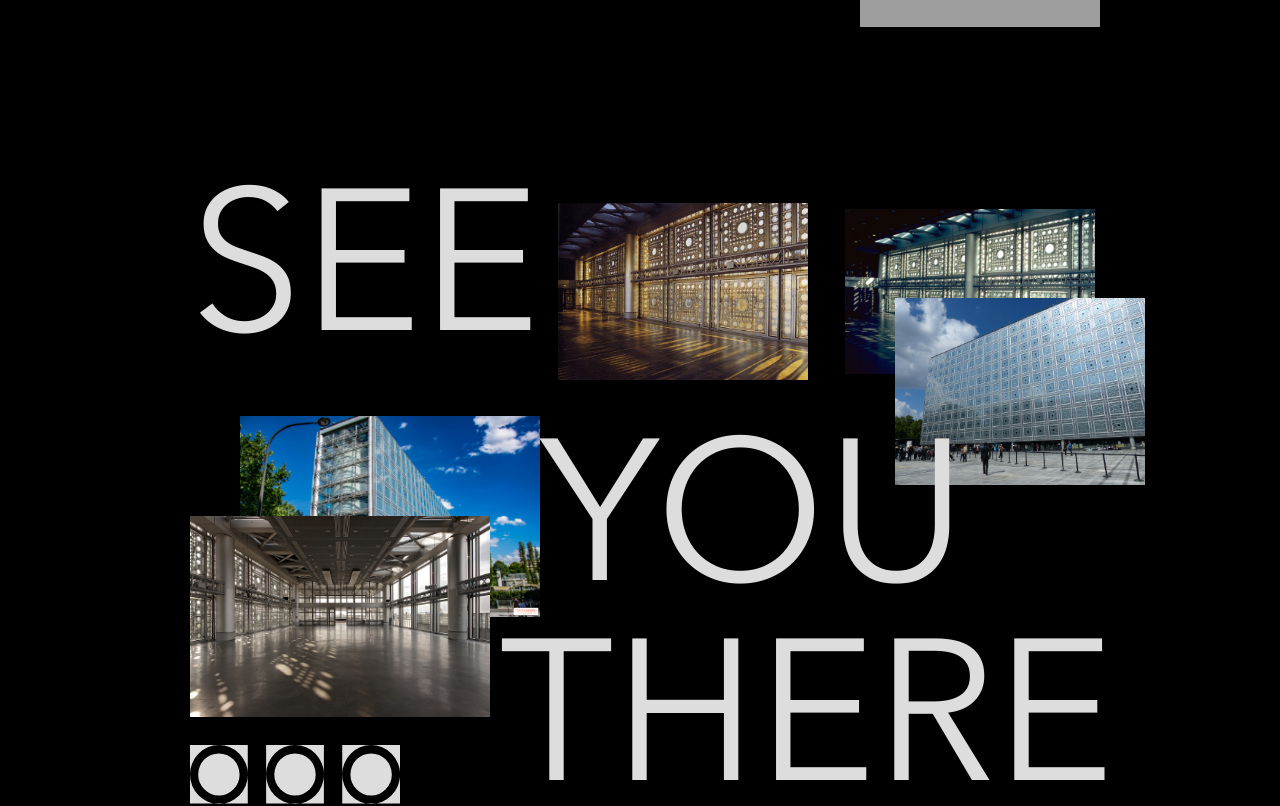
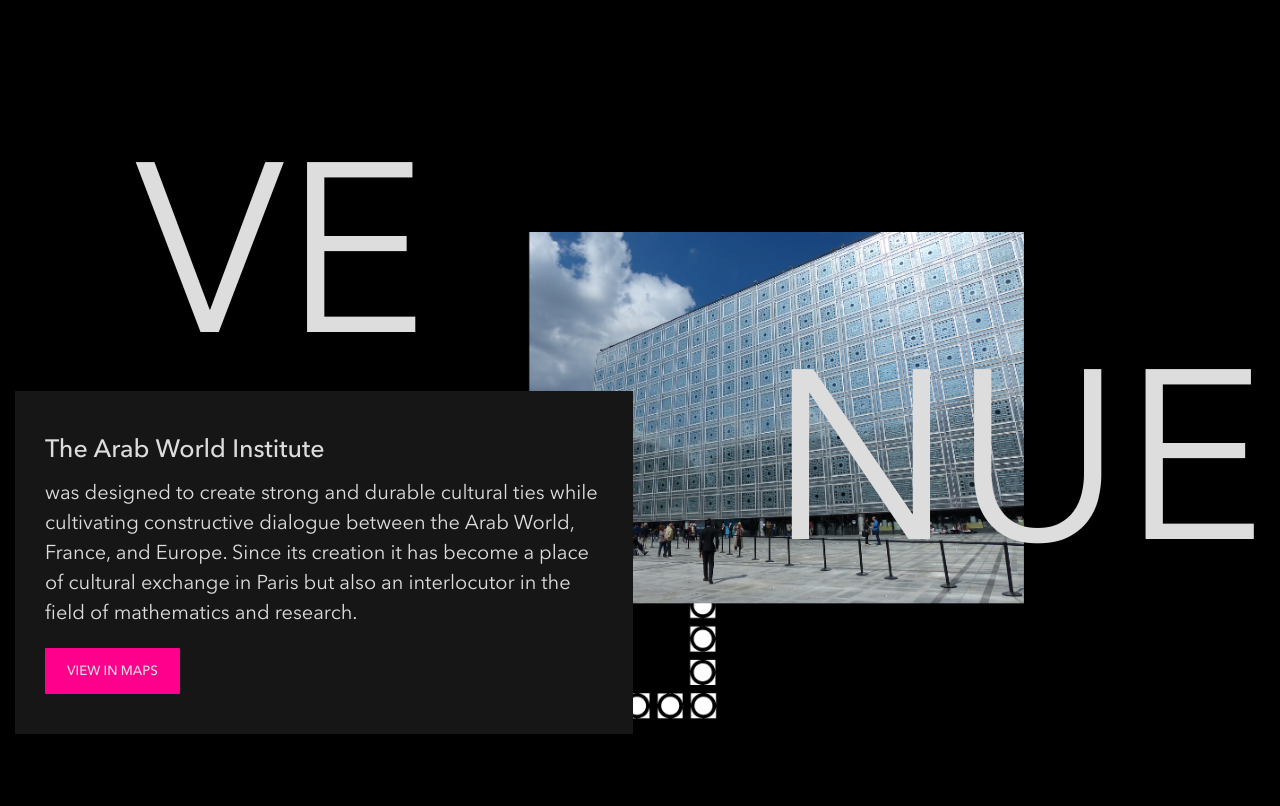
Before and after one commit to AdVision-Group/parisdot-client, a Next.js app: page / in a window 1280 px wide. Shown: the part 1480-2286 px from the top of the page. Built offline with nearby package versions, Linux system fonts and the light colour scheme; grey boxes are pictures that could not be loaded.

Commit message:
add venue section, fix asset in hero section

```diff
--- a/components/hero-section/hero-section.component.tsx
+++ b/components/hero-section/hero-section.component.tsx
@@ -545,7 +545,7 @@
 			position: relative;
 			width: 25rem;
 			/* height: 30rem; */
-			margin-bottom: 4rem;
+			/* margin-bottom: 4rem; */
 			margin-right: 5rem;
 			/* border: 1px solid green; */
 		}
--- /dev/null
+++ b/components/venue-section/venue-section.component.tsx
@@ -0,0 +1,182 @@
+// Utils
+import React from "react"
+import styled from "styled-components"
+
+// Components
+import Button from "../button/button.component"
+import Image from "next/image"
+
+const VenueSection: React.FC = () => {
+	return (
+		<SectionContainer>
+			<ImageContainer>
+				<Image
+					src="/assets/venue-section/ilu.png"
+					alt="conf ilu"
+					objectFit="contain"
+					layout="responsive"
+					width={100}
+					height={100}
+				/>
+			</ImageContainer>
+			<GridContainer>
+				<h2>VE</h2>
+				<ContentContainer>
+					<h3>The Arab World Institute</h3>
+					<p>
+						was designed to create strong and durable cultural ties while
+						cultivating constructive dialogue between the Arab World, France,
+						and Europe. Since its creation it has become a place of cultural
+						exchange in Paris but also an interlocutor in the field of
+						mathematics and research.
+					</p>
+					<Button>VIEW IN MAPS</Button>
+				</ContentContainer>
+				<h2>NUE</h2>
+			</GridContainer>
+		</SectionContainer>
+	)
+}
+
+export default VenueSection
+
+const SectionContainer = styled.section`
+	scroll-margin-top: 20rem;
+	position: relative;
+	flex: none;
+	width: 100%;
+	z-index: 99;
+	/* height: 100vh; */
+	/* overflow: hidden; */
+	max-width: 145rem;
+	margin: 15rem auto 5rem;
+	overflow: unset !important;
+	overflow-x: hidden;
+	padding: 0rem 1.5rem;
+
+	color: ${({ theme }) => theme.fonts.primary};
+	/* border: 1px solid yellow; */
+	@media all and (min-width: ${({ theme }) => theme.breakpoints.sm}) {
+		margin: 20rem auto 10rem;
+		@media all and (min-width: ${({ theme }) => theme.breakpoints.lg}) {
+			margin: 20rem auto 10rem;
+
+			/* @media all and (min-width: ${({ theme }) => theme.breakpoints.xxl}) {
+				align-items: center;
+			} */
+		}
+	}
+`
+
+const ImageContainer = styled.figure`
+	position: absolute;
+	width: 30rem;
+	top: 1.5rem;
+	right: 1.5rem;
+	z-index: -1;
+
+	@media all and (min-width: ${({ theme }) => theme.breakpoints.sm}) {
+		width: 50rem;
+		top: 15%;
+		right: 10%;
+		@media all and (min-width: ${({ theme }) => theme.breakpoints.lg}) {
+			right: 20%;
+		}
+	}
+`
+
+const GridContainer = styled.div`
+	display: grid;
+	grid-template-columns: auto 1fr;
+	gap: 1.5rem;
+	max-width: 130rem;
+	margin: 0 auto;
+
+	h2 {
+		font-size: 7rem;
+		font-weight: 400;
+
+		&:nth-child(1) {
+			margin-left: 6rem;
+			line-height: 1;
+			grid-column: 1 / 3;
+		}
+		&:nth-child(3) {
+			line-height: 0.6;
+			grid-column: 2 / 3;
+			/* grid-row: 1 / 2; */
+			/* grid-row: 2 / 3; */
+			justify-self: end;
+		}
+	}
+
+	@media all and (min-width: ${({ theme }) => theme.breakpoints.sm}) {
+		grid-template-columns: 1fr 1fr;
+		h2 {
+			font-size: 18rem;
+
+			&:nth-child(1) {
+				grid-column: 1 / 3;
+				margin-left: 4rem;
+			}
+			&:nth-child(3) {
+				grid-row: unset;
+				grid-column: unset;
+			}
+		}
+		@media all and (min-width: ${({ theme }) => theme.breakpoints.lg}) {
+			h2 {
+				font-size: 24rem;
+
+				&:nth-child(1) {
+					margin-left: 12rem;
+				}
+				&:nth-child(3) {
+				}
+			}
+		}
+	}
+`
+
+const ContentContainer = styled.div`
+	background-color: ${({ theme }) => theme.background.container};
+	align-self: start;
+	padding: 2rem 1.5rem;
+	grid-column: 1 / 3;
+	grid-row: 3 / 4;
+	/* max-width: 52rem; */
+
+	h3 {
+		font-size: 1.8rem;
+		font-weight: 600;
+		margin-bottom: 1rem;
+	}
+
+	p {
+		font-size: 1.5rem;
+		line-height: 1.5;
+		margin-bottom: 2rem;
+	}
+
+	@media all and (min-width: ${({ theme }) => theme.breakpoints.sm}) {
+		padding: 4rem 3rem;
+		grid-column: unset;
+		grid-row: unset;
+		h3 {
+			font-size: 2rem;
+		}
+
+		p {
+			font-size: 1.6rem;
+		}
+		@media all and (min-width: ${({ theme }) => theme.breakpoints.lg}) {
+			h3 {
+				font-size: 2.5rem;
+			}
+
+			p {
+				font-size: 2rem;
+			}
+		}
+	}
+`
--- a/pages/index.tsx
+++ b/pages/index.tsx
@@ -12,9 +12,10 @@
 import Header from "../components/header/header.component"
 import HeroSection from "../components/hero-section/hero-section.component"
 import AboutSection from "../components/about-section/about-section.component"
-import EventSection from "../components/event-section/event-section.component"
+// import EventSection from "../components/event-section/event-section.component"
+// import HackathonSection from "../components/hackathon-section/hackathon-section.component"
+import VenueSection from "../components/venue-section/venue-section.component"
 import FooterSection from "../components/footer-section/footer-section.component"
-import HackathonSection from "../components/hackathon-section/hackathon-section.component"
 // import EventOverview from "../components/event-overview/event-overview.component"
 // import WorkshopSection from "../components/workshop-section/workshop-section.component"
 // import Accordion from "../components/accordion/accordion.component"
@@ -135,6 +136,7 @@
 
 			<HeroSection />
 			<AboutSection />
+			<VenueSection />
 			<FooterSection />
 			{/* <EventSection /> */}
 			{/* <HackathonSection /> */}
```
Also changed, not shown: public/assets/venue-section/ilu.png (added).
